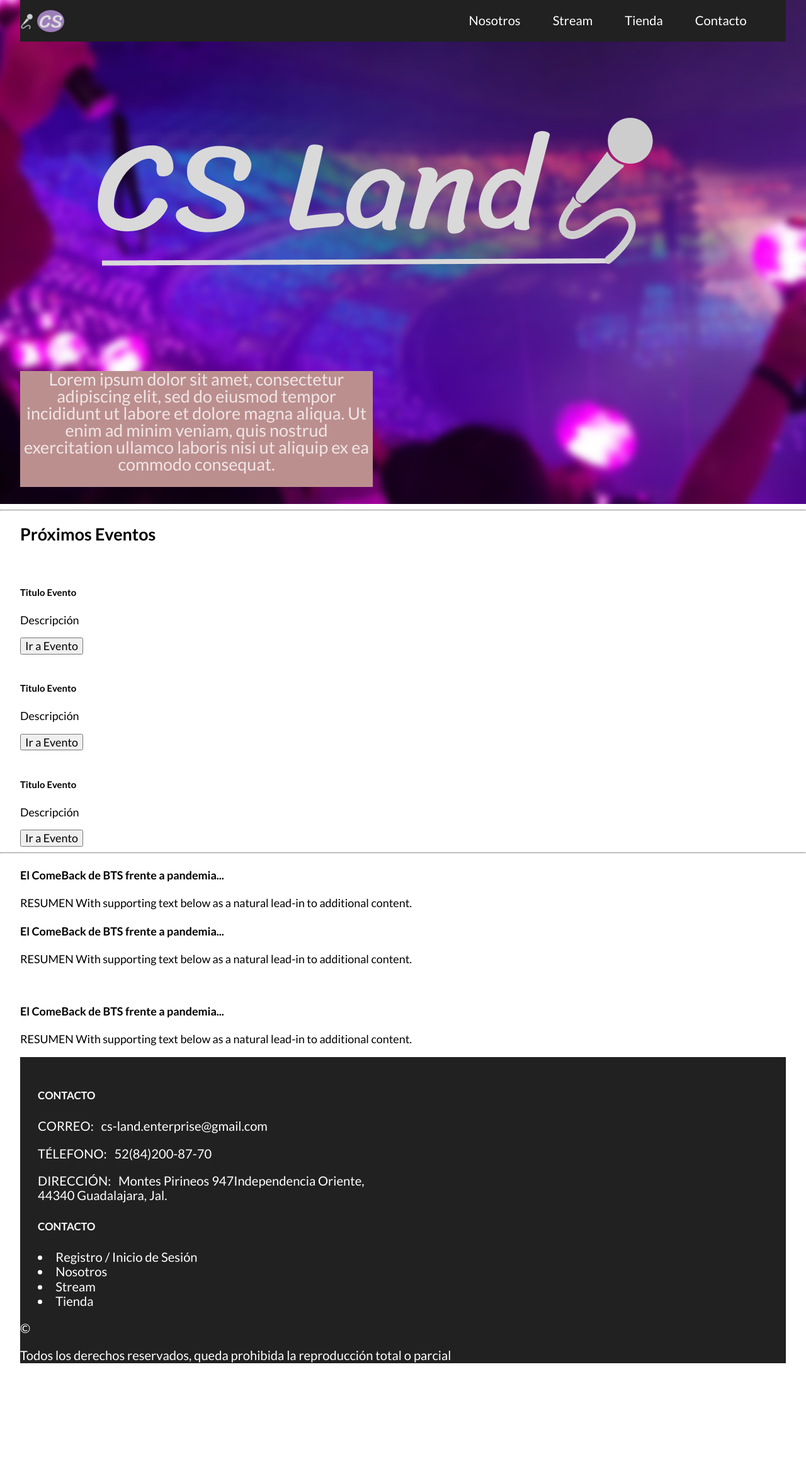
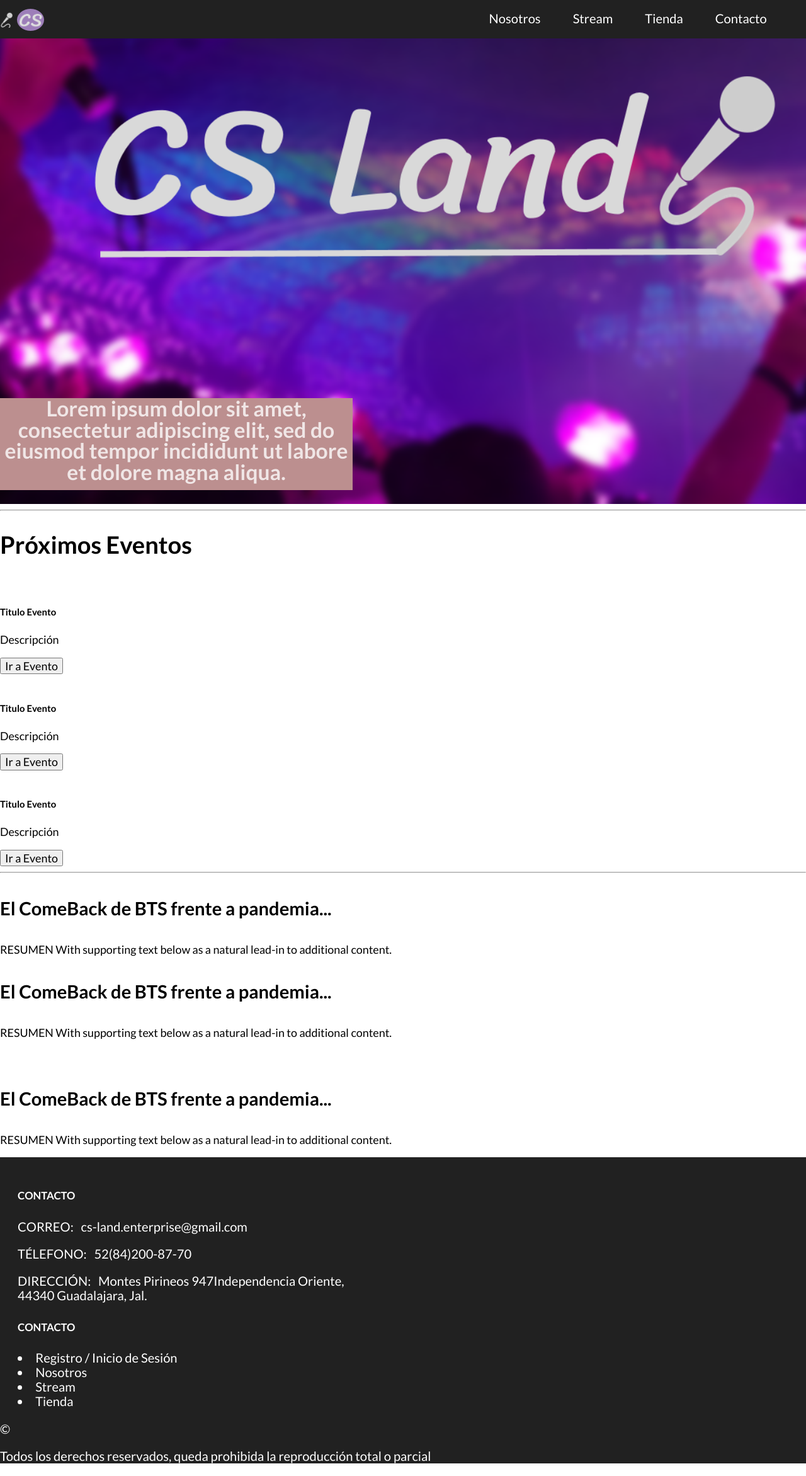
Before and after one commit to j-daniel-cruz-b/CS-Land-php-, a PHP site: page / in a window 1280 px wide. Shown: the whole page at 63% size. Before the commit the page ends 2164 px from the top, so only its background shows below. Run offline with PHP 8.4, Linux system fonts and the light colour scheme.

Commit message:
Actualizacion de css

```diff
--- a/css/styles.css
+++ b/css/styles.css
@@ -61,10 +61,25 @@ footer {
     min-height: 50rem;
 }
 
+/** Globales **/
+img {
+    max-width: 100%;
+}
 .contenedor {
-    width: 95%;
-    max-width: 120rem;
-    margin: 0 auto;
+    max-width: 120rem; /* = 1200px*/
+    margin: 0 auto 0 auto;
+}
+h1{
+    font-size: 3rem;
+}
+h2{
+    font-size: 3.4rem;
+}
+h3{
+    font-size: 3rem;
+}
+h4{
+    font-size: 2.6rem;
 }
 
 .contenido-header {
@@ -74,13 +89,13 @@ footer {
     justify-content: space-between;
 }
 
-.contenido-header p {
+.contenido-header h1 {
     color: #ffffffc7;
     background-color: rosybrown;
-    padding-bottom: 2rem;
+    margin-top: 0;
+    padding-bottom: 1rem;
     max-width: 50rem;
     line-height: 1;
-    font-size: 2.4rem;
     text-align: center;
 }
 
@@ -88,3 +103,5 @@ footer {
     max-width: 50rem;
     margin-left: 2.5rem;
 }
+.logo-home h1 {
+}
--- a/index.html
+++ b/index.html
@@ -27,9 +27,9 @@
                     </a>
                 </nav>
             </div>
-            <div class="logo-home">
+            <div class="contenido-header logo-home">
                 <img src="img/logo-sin-texto.png" alt="" srcset="">
-                <p class="text-header-home">Lorem ipsum dolor sit amet, consectetur adipiscing elit, sed do eiusmod tempor incididunt ut labore et dolore magna aliqua. Ut enim ad minim veniam, quis nostrud exercitation ullamco laboris nisi ut aliquip ex ea commodo consequat.</p>
+                <h1>Lorem ipsum dolor sit amet, consectetur adipiscing elit, sed do eiusmod tempor incididunt ut labore et dolore magna aliqua.</h1>
             </div>
         </div>
     </header>
```
